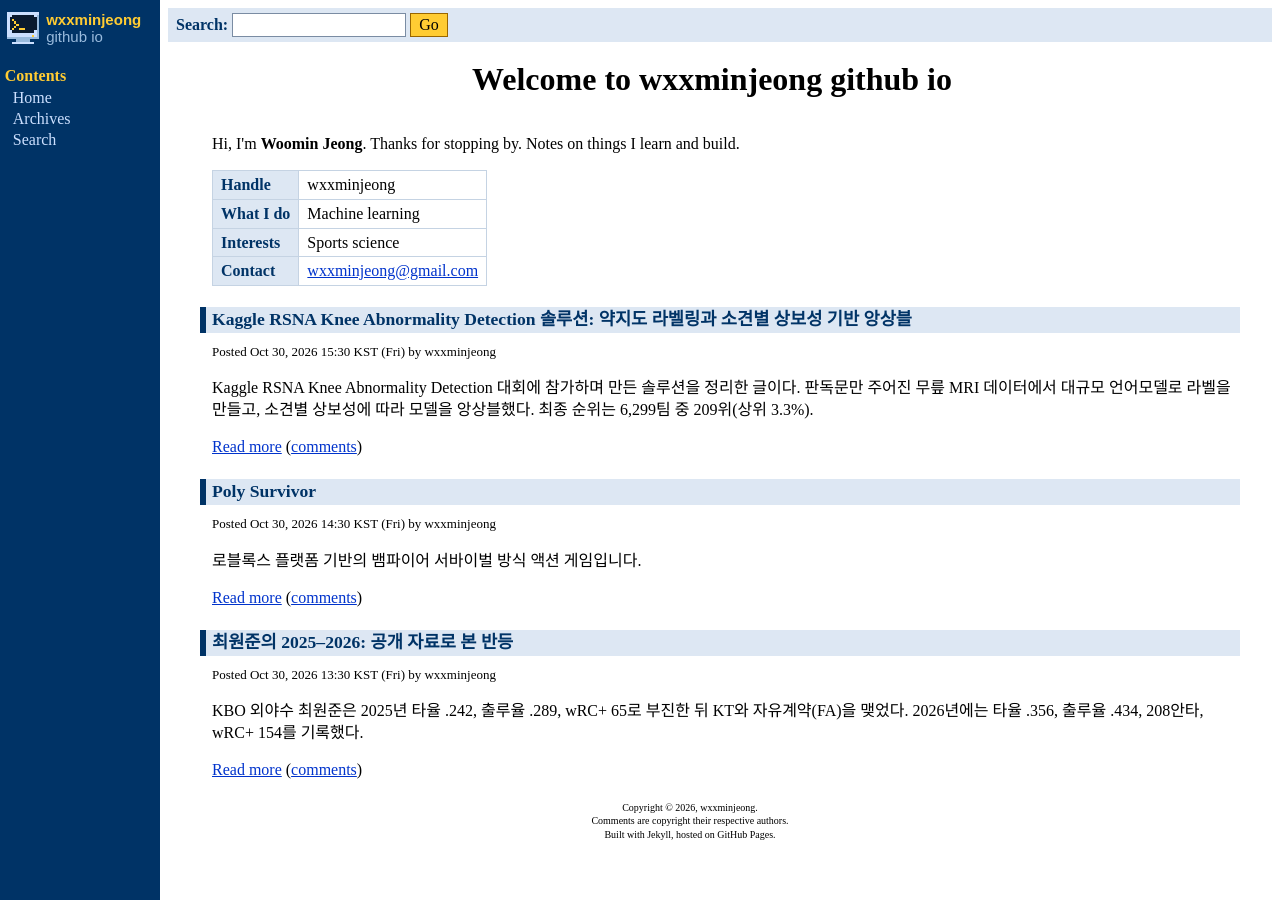
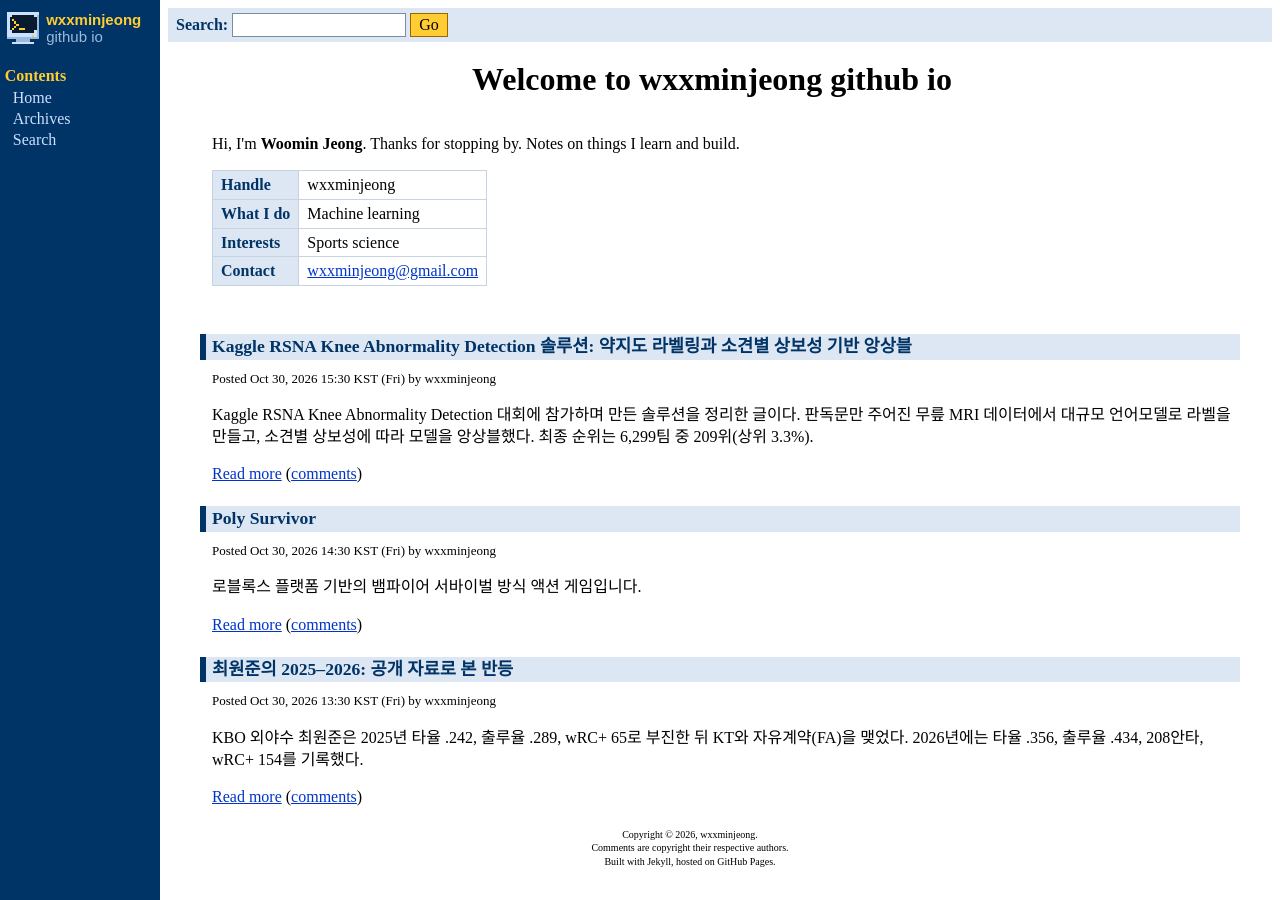
Before and after one commit to wxxminjeong/wxxminjeong.github.io, a Jekyll site: the page built from index.html, in a window 1280 px wide. Built offline with Jekyll 4.4.1, drawn with Linux system fonts in a browser that asks for light colours.

Commit message:
Add space between the front page profile table and the posts
Co-Authored-By: Claude Opus 5.5 <noreply@anthropic.com>
Claude-Session: https://claude.ai/code/session_01RuTpTZjHqmqvmhKrHAEBWS

```diff
--- a/assets/css/style.css
+++ b/assets/css/style.css
@@ -178,6 +178,7 @@ h2.Cat2HL {
 }
 h2.Cat2HL { margin-bottom: 0.3em; font-size: 1.2em; }
 div.BlurbListing { padding-left: 12px; }
+div.BlurbListing.intro { margin-bottom: 3em; }
 
 p.Feature { margin: 0 0 2px 1em; text-indent: -1em; }
 
--- a/index.html
+++ b/index.html
@@ -5,7 +5,7 @@ layout: default
 <h1>Welcome to {{ site.title }}</h1>
 </div>
 <div class="ArticleText" id="content">
-<div class="BlurbListing">
+<div class="BlurbListing intro">
 <p style="margin-top: 0">Hi, I'm <b>Woomin Jeong</b>. Thanks for stopping by.
 {{ site.description }}
 <table class="profile">
```
